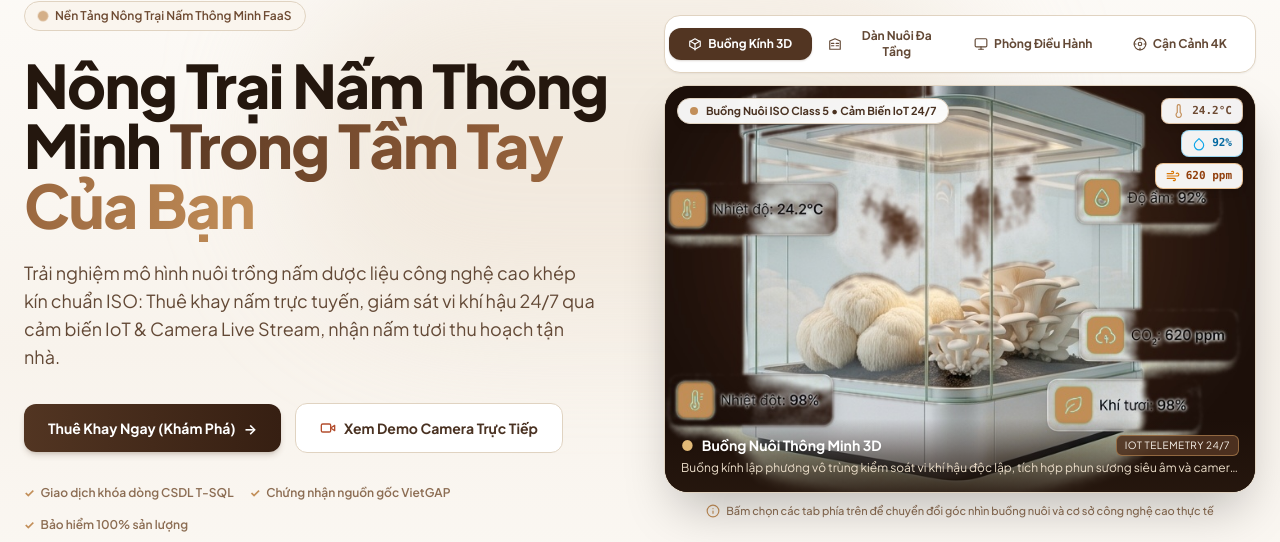
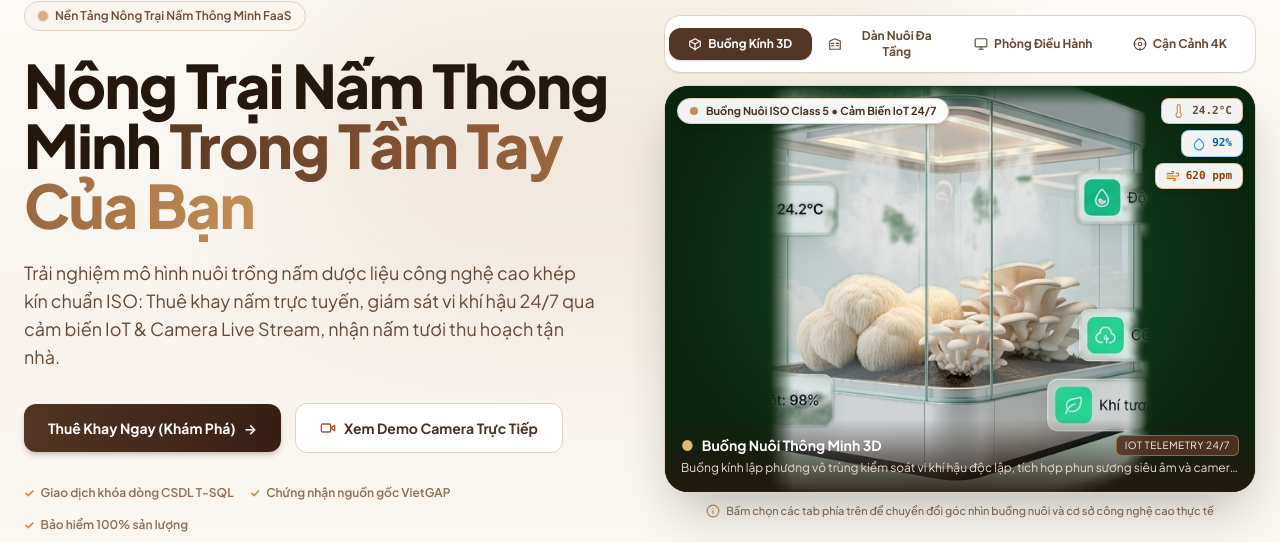
Before and after one commit to BryannLee202/QUAN_TRI_CSDL, a Next.js app in the folder frontend/: page / in a window 1280 px wide. Shown: the part 145-687 px from the top of the page. Built offline with nearby package versions, Linux system fonts and the light colour scheme; no server answers.

Commit message:
feat(landing): cap nhat buong kinh sang phoi mau Xanh Luc Bao sang trong khong trung mau nau

```diff
--- a/frontend/src/components/landing/HeroSection.tsx
+++ b/frontend/src/components/landing/HeroSection.tsx
@@ -21,7 +21,7 @@ const chamberViews: ChamberView[] = [
     name: "Buồng Nuôi Thông Minh 3D",
     shortName: "Buồng Kính 3D",
     badge: "Buồng Nuôi ISO Class 5 • Cảm Biến IoT 24/7",
-    image: "/images/hero-chamber-contrast-espresso.jpg",
+    image: "/images/hero-chamber-emerald.jpg",
     temp: "24.2°C",
     hum: "92%",
     co2: "620 ppm",
@@ -192,7 +192,7 @@ export default function HeroSection() {
             {/* Khung Kính Showcase Sang Trọng - Tone Cafe Sữa & Gỗ Ấm Đồng Bộ */}
             <div className="relative w-full rounded-3xl overflow-hidden shadow-2xl border border-[#E0D3C1] dark:border-[#543825] bg-[#FAF5EE] dark:bg-[#20140D] group transition-all duration-500 hover:border-[#C28E58]">
               {/* Vùng Hiển Thị Hình Ảnh */}
-              <div className="relative aspect-[16/11] w-full bg-[#18110B] overflow-hidden flex items-center justify-center">
+              <div className="relative aspect-[16/11] w-full bg-[#0D1F17] overflow-hidden flex items-center justify-center">
                 <Image
                   key={currentView.image}
                   src={currentView.image}
```
